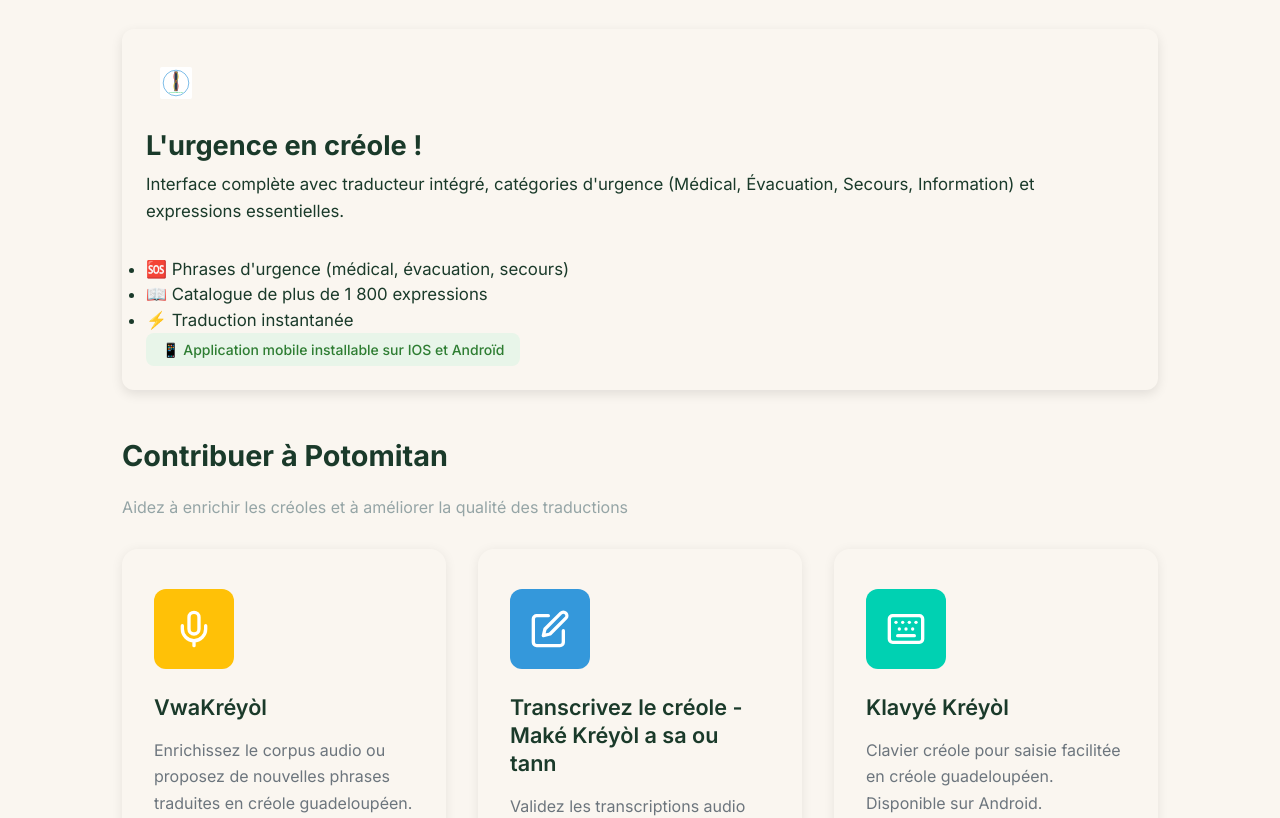
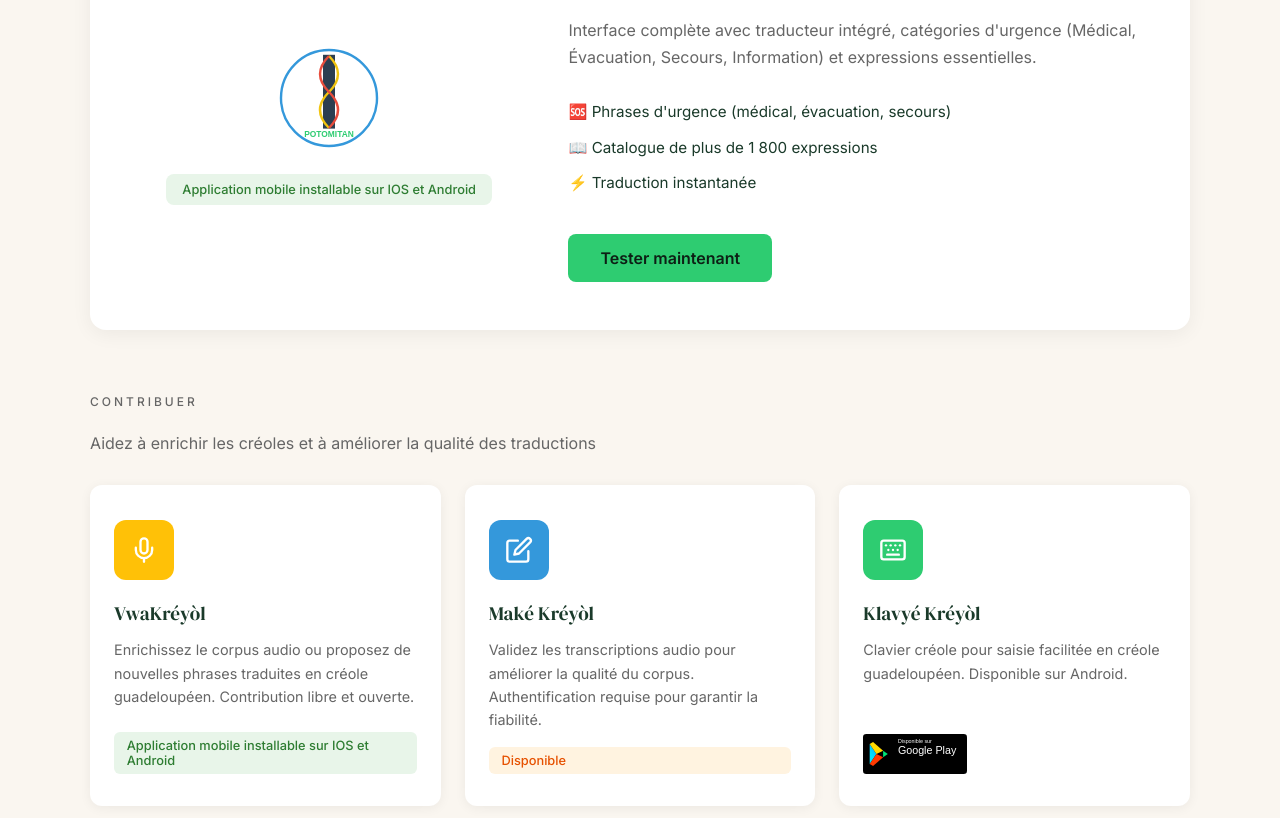
Before and after one commit to Brdcie/potomitan-landing, a React (Vite) app: page / in a window 1280 px wide. Shown: the part 3961-4779 px from the top of the page. Built offline with nearby package versions, Linux system fonts and the light colour scheme.

Commit message:
feat: applications — main card + contributor cards on cream

```diff
--- /dev/null
+++ b/src/components/Applications.css
@@ -0,0 +1,215 @@
+/* Applications Section */
+.applications-section {
+  background-color: var(--cream);
+  padding: 6rem 2rem;
+}
+
+.applications-container {
+  max-width: 1100px;
+  margin: 0 auto;
+}
+
+/* Main app card */
+.app-main-card {
+  background-color: white;
+  border-radius: 16px;
+  padding: 3rem;
+  box-shadow: 0 4px 20px rgba(0, 0, 0, 0.06);
+  display: grid;
+  grid-template-columns: 0.4fr 0.6fr;
+  gap: 3rem;
+  align-items: center;
+  text-decoration: none;
+  color: inherit;
+  transition: box-shadow 0.3s ease;
+  margin-bottom: 4rem;
+}
+
+.app-main-card:hover {
+  box-shadow: 0 8px 30px rgba(0, 0, 0, 0.1);
+}
+
+.app-main-logo {
+  display: flex;
+  flex-direction: column;
+  align-items: center;
+  gap: 1rem;
+}
+
+.app-main-logo img {
+  width: 120px;
+  height: 120px;
+}
+
+.app-main-badge {
+  font-size: 0.8rem;
+  font-weight: 500;
+  color: #2E7D32;
+  background-color: #E8F5E9;
+  padding: 0.5rem 1rem;
+  border-radius: 8px;
+  text-align: center;
+}
+
+.app-main-content h3 {
+  font-family: var(--font-heading);
+  font-size: 1.8rem;
+  font-weight: 400;
+  color: var(--text-dark);
+  margin-bottom: 1rem;
+}
+
+.app-main-content p {
+  color: var(--text-muted);
+  line-height: 1.7;
+  margin-bottom: 1.5rem;
+}
+
+.app-main-features {
+  list-style: none;
+  padding: 0;
+  margin: 0 0 2rem;
+}
+
+.app-main-features li {
+  padding: 0.4rem 0;
+  font-size: 0.95rem;
+  color: var(--text-dark);
+  line-height: 1.5;
+}
+
+.app-main-cta {
+  display: inline-block;
+  background-color: var(--leaf);
+  color: var(--deep-green);
+  padding: 0.9rem 2rem;
+  border-radius: 8px;
+  font-weight: 600;
+  font-size: 1rem;
+  text-decoration: none;
+  transition: all 0.3s ease;
+}
+
+.app-main-cta:hover {
+  background-color: var(--leaf-hover);
+  transform: translateY(-2px);
+  box-shadow: 0 4px 12px rgba(46, 204, 113, 0.4);
+}
+
+/* Contributor apps */
+.apps-contributor-label {
+  margin-top: 1rem;
+}
+
+.apps-contributor-subtitle {
+  color: var(--text-muted);
+  margin-bottom: 2rem;
+  font-size: 1rem;
+}
+
+.apps-contributor-grid {
+  display: grid;
+  grid-template-columns: repeat(3, 1fr);
+  gap: 1.5rem;
+}
+
+.app-contributor-card {
+  background-color: white;
+  border-radius: 12px;
+  padding: 2rem 1.5rem;
+  text-decoration: none;
+  color: inherit;
+  transition: all 0.3s ease;
+  box-shadow: 0 2px 12px rgba(0, 0, 0, 0.06);
+  display: flex;
+  flex-direction: column;
+  border-top: 3px solid transparent;
+}
+
+.app-contributor-card:hover {
+  transform: translateY(-4px);
+  box-shadow: 0 8px 24px rgba(0, 0, 0, 0.1);
+}
+
+.app-contributor-card[data-color="yellow"]:hover { border-top-color: #FFC107; }
+.app-contributor-card[data-color="blue"]:hover { border-top-color: #3498DB; }
+.app-contributor-card[data-color="green"]:hover { border-top-color: #2ecc71; }
+
+.app-contributor-icon {
+  width: 60px;
+  height: 60px;
+  border-radius: 12px;
+  display: flex;
+  align-items: center;
+  justify-content: center;
+  margin-bottom: 1.25rem;
+}
+
+.app-contributor-card h4 {
+  font-family: var(--font-heading);
+  font-size: 1.2rem;
+  font-weight: 400;
+  color: var(--text-dark);
+  margin-bottom: 0.75rem;
+}
+
+.app-contributor-card p {
+  color: var(--text-muted);
+  font-size: 0.9rem;
+  line-height: 1.6;
+  margin-bottom: 1rem;
+  flex-grow: 1;
+}
+
+.app-contributor-badge {
+  display: inline-block;
+  padding: 0.4rem 0.8rem;
+  border-radius: 6px;
+  font-size: 0.8rem;
+  font-weight: 500;
+  margin-top: auto;
+}
+
+.badge-open {
+  background-color: #E8F5E9;
+  color: #2E7D32;
+}
+
+.badge-auth {
+  background-color: #FFF3E0;
+  color: #E65100;
+}
+
+.badge-google-play {
+  background-color: transparent;
+  padding: 0;
+}
+
+.badge-google-play img {
+  height: 40px;
+  width: auto;
+  display: block;
+}
+
+/* Responsive */
+@media (max-width: 768px) {
+  .applications-section {
+    padding: 3rem 1.5rem;
+  }
+
+  .app-main-card {
+    grid-template-columns: 1fr;
+    gap: 2rem;
+    padding: 2rem;
+  }
+
+  .app-main-logo img {
+    width: 80px;
+    height: 80px;
+  }
+
+  .apps-contributor-grid {
+    grid-template-columns: 1fr;
+    gap: 1rem;
+  }
+}
--- a/src/components/Applications.jsx
+++ b/src/components/Applications.jsx
@@ -1,37 +1,23 @@
-import { BookOpen, Edit, Mic, Keyboard } from 'lucide-react';
-
-const Applications = () => {
-  const userApps = [
-   {
-  title: "L'urgence en créole !",
-  description: "Interface complète avec traducteur intégré, catégories d'urgence (Médical, Évacuation, Secours, Information) et expressions essentielles.",
-  features: [
-      "🆘 Phrases d'urgence (médical, évacuation, secours)",
-      "📖 Catalogue de plus de 1 800 expressions",
-      "⚡ Traduction instantanée"
-    ],
-  icon: <img src="/logo-potomitan.svg" alt="Logo Potomitan" style={{ width: 32, height: 32 }} />,
-  iconBg: 'green',
-  link: 'https://traducteur.potomitan.io',
-  badge: { text: '📱 Application mobile installable sur IOS et Androïd', type: 'open' }
-},
-
-  ];
+import React from 'react';
+import { Mic, Edit, Keyboard } from 'lucide-react';
+import './Applications.css';
 
 const contributorApps = [
   {
     title: 'VwaKréyòl',
     description: 'Enrichissez le corpus audio ou proposez de nouvelles phrases traduites en créole guadeloupéen. Contribution libre et ouverte.',
     icon: Mic,
-      iconColor: '#FFC107', // Jaune
+    iconColor: '#FFC107',
+    colorName: 'yellow',
     link: 'https://vwakreol.potomitan.io',
-      badge: { text: '📱 Application mobile installable sur IOS et Androïd', type: 'open' }
+    badge: { text: 'Application mobile installable sur IOS et Android', type: 'open' }
   },
   {
-      title: 'Transcrivez le créole - Maké Kréyòl a sa ou tann',
+    title: 'Maké Kréyòl',
     description: 'Validez les transcriptions audio pour améliorer la qualité du corpus. Authentification requise pour garantir la fiabilité.',
     icon: Edit,
-      iconColor: '#3498DB', // Bleu
+    iconColor: '#3498DB',
+    colorName: 'blue',
     link: 'https://transcrire.potomitan.io',
     badge: { text: 'Disponible', type: 'auth' }
   },
@@ -39,88 +25,78 @@
     title: 'Klavyé Kréyòl',
     description: 'Clavier créole pour saisie facilitée en créole guadeloupéen. Disponible sur Android.',
     icon: Keyboard,
-      iconColor: '#00D1B2', // Vert (ta couleur primaire)
+    iconColor: '#2ecc71',
+    colorName: 'green',
     link: 'https://play.google.com/store/apps/details?id=com.potomitan.kreyolkeyboard&utm_source=emea_Med',
     badge: { type: 'google-play', image: '/google-play-badge-fr.svg' }
   }
 ];
 
+const Applications = () => {
   return (
-    <section id="applications" className="section applications">
-      <h2 className="section-title">Notre écosystème</h2>
-      <p className="section-subtitle">
-        Un écosystème complet pour utiliser et enrichir les créoles au quotidien
-      </p>
-      <div className="apps-category">
-        <h3>
+    <section id="applications" className="applications-section">
+      <div className="applications-container">
+        <span className="section-label section-label-light">L'écosystème</span>
+        <h2 className="section-title" style={{ textAlign: 'left', marginBottom: '2rem' }}>
           POTOMITAN, l'intelligence artificielle qui parle créole
+        </h2>
 
-  <br /> <br></br>
-</h3>
-       <div className="apps-grid apps-grid-main">
-          {userApps.map((app, index) => (
+        {/* Main app */}
         <a
-              key={index}
-              href={app.link}
-              className="app-card"
+          href="https://traducteur.potomitan.io"
+          className="app-main-card"
           target="_blank"
           rel="noopener noreferrer"
         >
-              <div className={`app-icon ${app.iconBg}`}>
-                {app.icon}
+          <div className="app-main-logo">
+            <img src="/logo-potomitan.svg" alt="Logo Potomitan" />
+            <span className="app-main-badge">Application mobile installable sur IOS et Android</span>
           </div>
-              <h4>{app.title}</h4>
-              <p>{app.description}</p>
-               {app.features && (
-      <ul className="application-features">
-        {app.features.map((feature, index) => (
-          <li key={index}>{feature}</li>
-        ))}
+          <div className="app-main-content">
+            <h3>L'urgence en créole !</h3>
+            <p>
+              Interface complète avec traducteur intégré, catégories d'urgence
+              (Médical, Évacuation, Secours, Information) et expressions essentielles.
+            </p>
+            <ul className="app-main-features">
+              <li>🆘 Phrases d'urgence (médical, évacuation, secours)</li>
+              <li>📖 Catalogue de plus de 1 800 expressions</li>
+              <li>⚡ Traduction instantanée</li>
             </ul>
-    )}
-              {app.badge && (
-                <span className={`app-badge badge-${app.badge.type}`}>
-                  {app.badge.image ? (
-                    <img src={app.badge.image} alt="Badge" />
-                  ) : (
-                    app.badge.text
-                  )}
-                </span>
-              )}
+            <span className="app-main-cta">Tester maintenant</span>
+          </div>
         </a>
-          ))}
-        </div>
-      </div>
 
-      <div className="apps-category">
-        <h3>Contribuer à Potomitan</h3>
-        <p style={{ marginBottom: '1.5rem', color: '#95A5A6' }}>
+        {/* Contributor apps */}
+        <span className="section-label section-label-light apps-contributor-label">Contribuer</span>
+        <p className="apps-contributor-subtitle">
           Aidez à enrichir les créoles et à améliorer la qualité des traductions
         </p>
 
-        <div className="apps-grid-simple">
-          {contributorApps.map((app, index) => {
+        <div className="apps-contributor-grid">
+          {contributorApps.map((app) => {
             const IconComponent = app.icon;
             return (
               <a
-                key={index}
+                key={app.title}
                 href={app.link}
-                className="app-card-simple"
+                className="app-contributor-card"
+                data-color={app.colorName}
                 target="_blank"
                 rel="noopener noreferrer"
               >
                 <div
-                  className="app-icon-simple"
+                  className="app-contributor-icon"
                   style={{ backgroundColor: app.iconColor }}
                 >
-                  <IconComponent size={40} strokeWidth={2} color="white" />
+                  <IconComponent size={28} strokeWidth={2} color="white" />
                 </div>
                 <h4>{app.title}</h4>
                 <p>{app.description}</p>
                 {app.badge && (
-                  <span className={`app-badge badge-${app.badge.type}`}>
+                  <span className={`app-contributor-badge badge-${app.badge.type}`}>
                     {app.badge.image ? (
-                      <img src={app.badge.image} alt="Badge" />
+                      <img src={app.badge.image} alt="Télécharger sur Google Play" />
                     ) : (
                       app.badge.text
                     )}
```
Lines whose indentation alone changed are shown as unchanged.
